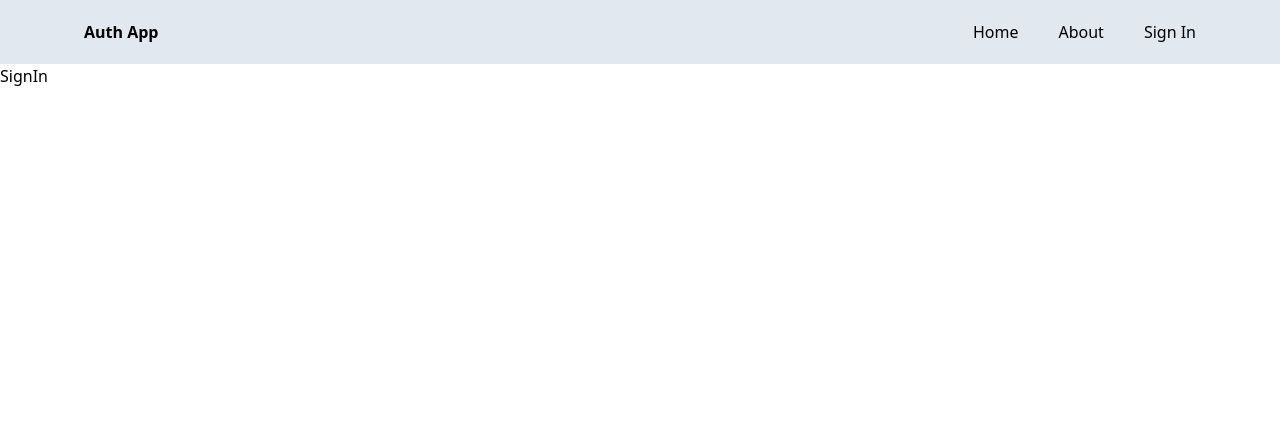
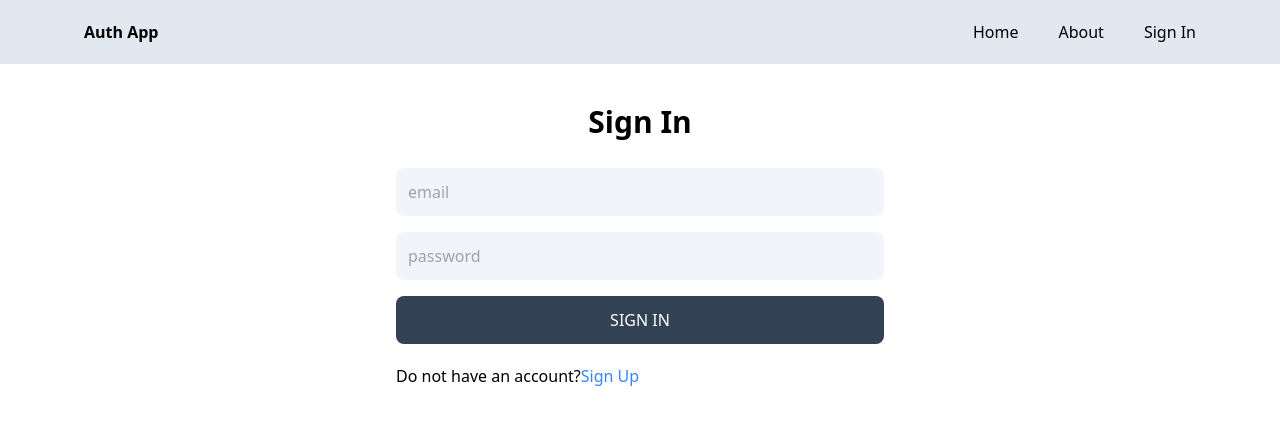
Before and after one commit to mrjakhongir/mern-auth, a React (Vite) app in the folder client/: page /sign-in in a window 1280 px wide. Shown: the top 424 px of the page. Built offline with nearby package versions, Linux system fonts and the light colour scheme.

Commit message:
feat: complete sign in client side

```diff
--- a/client/src/pages/SignIn.jsx
+++ b/client/src/pages/SignIn.jsx
@@ -1,3 +1,69 @@
+import { useState } from 'react'
+import { Link, useNavigate } from 'react-router-dom'
+
 export default function SignIn() {
-  return <div>SignIn</div>
+  const [formData, setFormData] = useState({})
+  const [loading, setLoading] = useState(false)
+  const [error, setError] = useState(false)
+  const navigate = useNavigate()
+
+  function handleChange(e) {
+    setFormData({ ...formData, [e.target.id]: e.target.value })
+  }
+
+  async function handleSubmit(e) {
+    e.preventDefault()
+    setLoading(true)
+    setError(false)
+    const res = await fetch('/api/auth/signin', {
+      method: 'POST',
+      headers: {
+        'Content-Type': 'application/json',
+      },
+      body: JSON.stringify(formData),
+    })
+    const data = await res.json()
+    setLoading(false)
+    if (data.success === false) {
+      setError(true)
+      return
+    }
+    navigate('/')
+  }
+
+  return (
+    <div className="p-3 max-w-lg mx-auto">
+      <h1 className="text-3xl text-center font-semibold my-7">Sign In</h1>
+      <form onSubmit={handleSubmit} className="flex flex-col gap-4 ">
+        <input
+          type="email"
+          placeholder="email"
+          id="email"
+          className="bg-slate-100 p-3 rounded-lg"
+          autoComplete="off"
+          onChange={handleChange}
+        />
+        <input
+          type="password"
+          placeholder="password"
+          id="password"
+          className="bg-slate-100 p-3 rounded-lg"
+          autoComplete="off"
+          onChange={handleChange}
+        />
+        <button
+          disabled={loading}
+          className="bg-slate-700 text-white p-3 rounded-lg uppercase hover:opacity-95 disabled:opacity-80">
+          {loading ? 'Loading...' : 'Sign In'}
+        </button>
+      </form>
+      <p className="mt-5">
+        Do not have an account?
+        <Link className="text-blue-500" to="/sign-up">
+          Sign Up
+        </Link>
+      </p>
+      <p className="text-red-700 mt-5">{error && 'Something went wrong'}</p>
+    </div>
+  )
 }
--- a/client/src/pages/SignUp.jsx
+++ b/client/src/pages/SignUp.jsx
@@ -1,10 +1,11 @@
 import { useState } from 'react'
-import { Link } from 'react-router-dom'
+import { Link, useNavigate } from 'react-router-dom'
 
 export default function SignUp() {
   const [formData, setFormData] = useState({})
   const [loading, setLoading] = useState(false)
   const [error, setError] = useState(false)
+  const navigation = useNavigate()
 
   function handleChange(e) {
     setFormData({ ...formData, [e.target.id]: e.target.value })
@@ -27,6 +28,7 @@
       setError(true)
       return
     }
+    navigation('/')
   }
 
   return (
```
Also changed, not shown: 1 other file (tests, documents, lock files or other folders).
